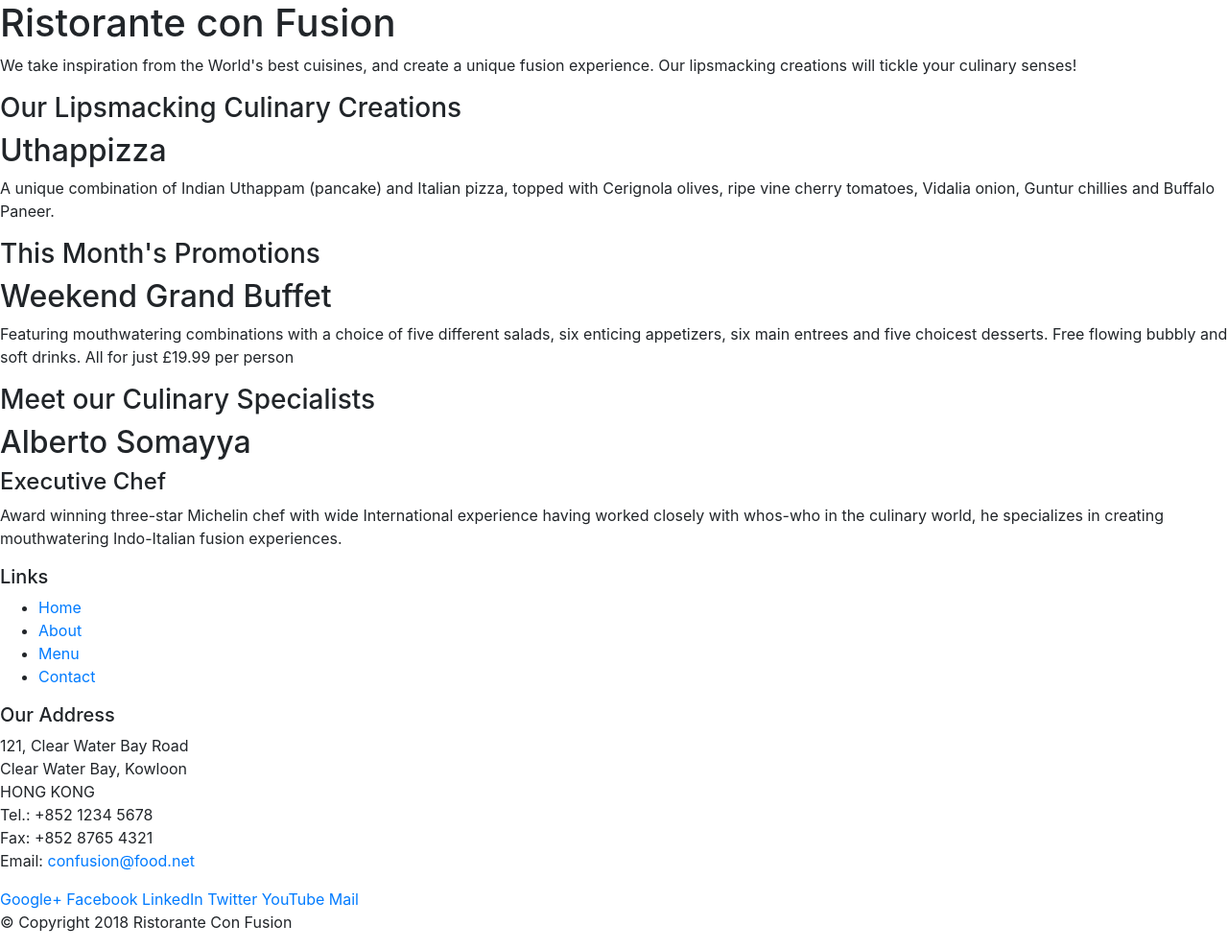
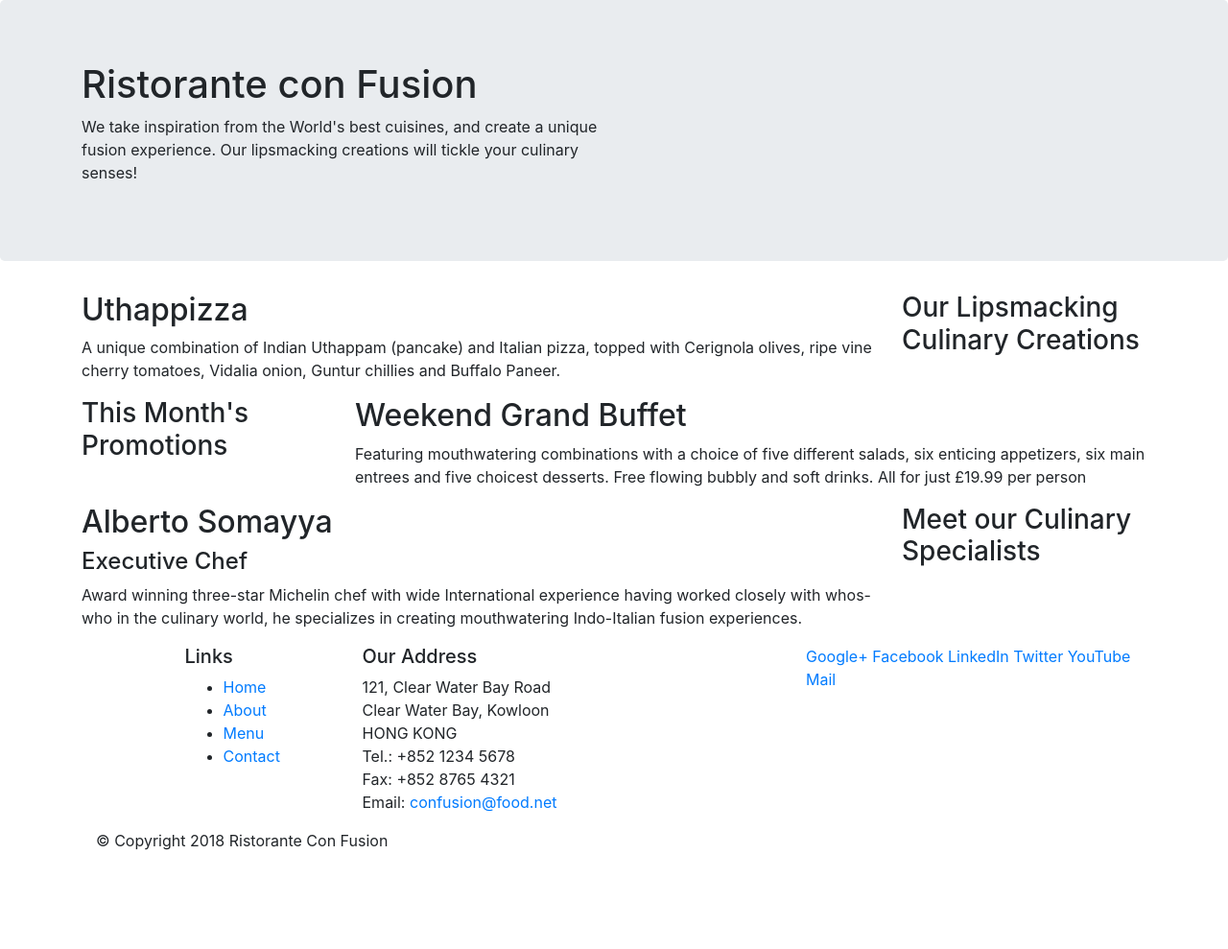
Before and after one commit to jeffcodeclan/test, a website: page index.html in a window 1280 px wide. Shown: the whole page at 96% size. After the commit the page ends 904 px from the top, so only its background shows below. Drawn offline with nearby package versions, Linux system fonts and the light colour scheme.

Commit message:
Added grid Part-1

```diff
--- a/index.html
+++ b/index.html
@@ -14,46 +14,47 @@
 
 <body>
 
-    <header>
-        <div>
-            <div>
-                <div>
+    <header class="jumbotron">
+        <div class="container">
+            <div class="row">
+                <div class="col-12 col-sm-6">
                     <h1>Ristorante con Fusion</h1>
                     <p>We take inspiration from the World's best cuisines, and create a unique fusion experience. Our lipsmacking creations will tickle your culinary senses!</p>
                 </div>
-                <div>
+                <div class="col-12 col-sm">
                 </div>
             </div>
         </div>
     </header>
 
-    <div>
-        <div>
-            <div>
+    <div class="container">
+        <div class="row">
+            <div class="col-12 col-sm-4 order-sm-last col-md-3">
                 <h3>Our Lipsmacking Culinary Creations</h3>
             </div>
-            <div>
+            <div class="col col-sm order-sm-first col-md">
                 <h2>Uthappizza</h2>
                 <p>A unique combination of Indian Uthappam (pancake) and Italian pizza, topped with Cerignola olives, ripe vine cherry tomatoes, Vidalia onion, Guntur chillies and Buffalo Paneer.</p>
             </div>
         </div>
 
 
-        <div>
-            <div>
+        <div class="row">
+            <div class="col-12 col-sm-4 col-md-3">
                 <h3>This Month's Promotions</h3>
             </div>
-            <div>
+            <div class="col col-sm col-md">
                 <h2>Weekend Grand Buffet</h2>
                 <p>Featuring mouthwatering combinations with a choice of five different salads, six enticing appetizers, six main entrees and five choicest desserts. Free flowing bubbly and soft drinks. All for just £19.99 per person </p>
             </div>
         </div>
 
         <div>
-            <div>
+            <div class="row">
+              <div class="col-12 col-sm-4 order-sm-last col-md-3">
                 <h3>Meet our Culinary Specialists</h3>
             </div>
-            <div>
+            <div class="col col-sm order-sm-first col-md">
                 <h2>Alberto Somayya</h2>
                 <h4>Executive Chef</h4>
                 <p>Award winning three-star Michelin chef with wide International experience having worked closely with whos-who in the culinary world, he specializes in creating mouthwatering Indo-Italian fusion experiences. </p>
@@ -62,9 +63,9 @@
     </div>
 
     <footer>
-        <div>
-            <div>
-                <div>
+        <div class="container">
+            <div class="row">
+                <div class="col-4 offset-1 col-sm-2">
                     <h5>Links</h5>
                     <ul>
                         <li><a href="#">Home</a></li>
@@ -73,7 +74,7 @@
                         <li><a href="#">Contact</a></li>
                     </ul>
                 </div>
-                <div>
+                <div class="col-7 col-sm-5">
                     <h5>Our Address</h5>
                     <address>
 		              121, Clear Water Bay Road<br>
@@ -84,7 +85,7 @@
 		              Email: <a href="mailto:confusion@food.net">confusion@food.net</a>
 		           </address>
                 </div>
-                <div>
+                <div class="col-12 col-sm-4">
                     <div>
                         <a href="http://google.com/+">Google+</a>
                         <a href="http://www.facebook.com/profile.php?id=">Facebook</a>
@@ -95,8 +96,8 @@
                     </div>
                 </div>
            </div>
-           <div>
-                <div>
+           <div div class="row">
+                <div class="col-auto">
                     <p>© Copyright 2018 Ristorante Con Fusion</p>
                 </div>
            </div>
```
Also changed, not shown: 1 other file.
